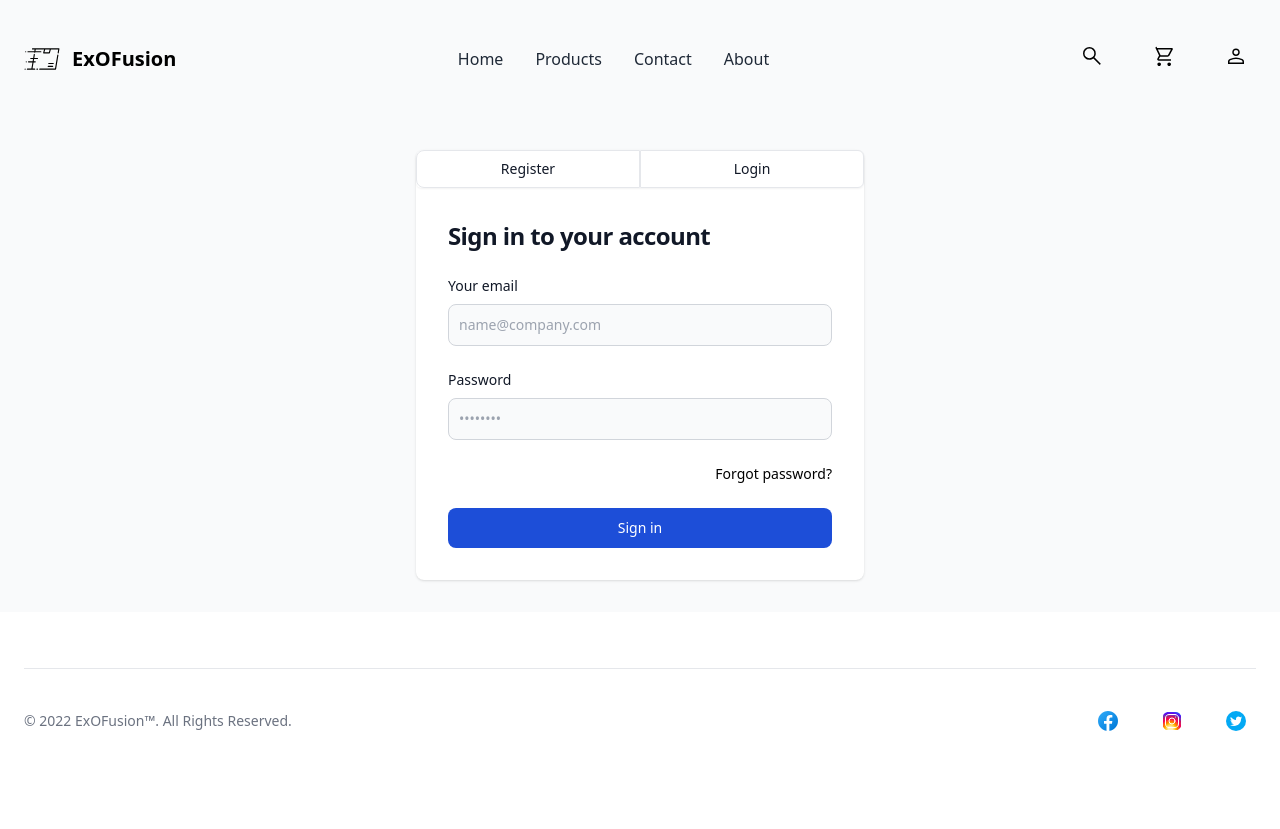
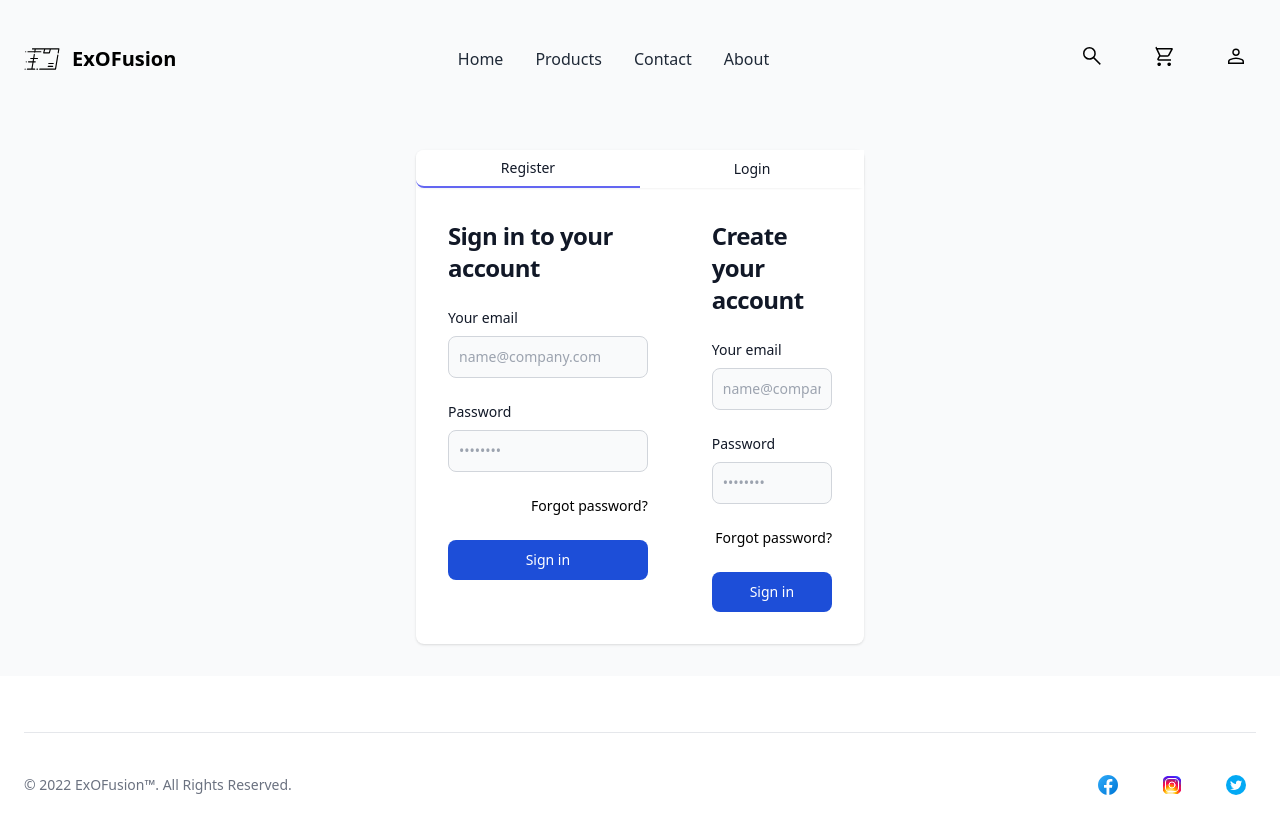
Before and after one commit to CodingStuff-GitHub/MERN-full-project, a React (Create React App) app in the folder frontend/: page /sign in a window 1280 px wide. Before the commit the page ends 800 px from the top, so only its background shows below. Built offline with nearby package versions, Linux system fonts and the light colour scheme.

Commit message:
Update LoginSignup.js

```diff
--- a/frontend/src/components/User/LoginSignup.js
+++ b/frontend/src/components/User/LoginSignup.js
@@ -1,39 +1,76 @@
-import React from "react";
-import logo from "../../images/logo.svg";
+import React, { useRef } from "react";
+
 const LoginSignup = () => {
+  const loginButton = useRef(null);
+  const loginForm = useRef(null);
+  const registerButton = useRef(null);
+  const registerForm = useRef(null);
+
+  const switchTabs = (e, tab) => {
+    if (tab === "login") {
+      loginButton.current.classList.add("border-b-2", "border-indigo-500");
+      registerButton.current.classList.remove(
+        "border-b-2",
+        "border-indigo-500"
+      );
+      loginForm.current.classList.add("-translate-x-full");
+    }
+    if (tab === "register") {
+      registerButton.current.classList.add("border-b-2", "border-indigo-500");
+      loginButton.current.classList.remove("border-b-2", "border-indigo-500");
+      loginForm.current.classList.add("translate-x-0");
+    }
+  };
+
   return (
     <>
-      <section class="bg-gray-50 dark:bg-gray-900 py-8">
-        <div class="flex flex-col items-center justify-center mx-auto ">
+      <section className="bg-gray-50 dark:bg-gray-900 py-8">
+        <div className="flex flex-col items-center justify-center mx-auto ">
           {/* Login and Signup Card */}
-          <div class="w-full bg-white rounded-lg shadow dark:border md:mt-0 sm:max-w-md xl:p-0 dark:bg-gray-800 dark:border-gray-700">
+          <div className="w-full bg-white rounded-lg shadow dark:border md:mt-0 sm:max-w-md xl:p-0 dark:bg-gray-800 dark:border-gray-700">
             {/* Login and Register Options */}
-            <div class="w-full inline-flex rounded-md shadow-sm" role="group">
+            <div
+              className="w-full inline-flex rounded-md shadow-sm"
+              role="group"
+            >
               <button
+                ref={registerButton}
                 type="button"
-                class="w-full py-2 px-4 text-sm font-medium text-gray-900 bg-white rounded-l-lg border border-gray-200 hover:bg-gray-100 hover:text-blue-700 focus:z-10 focus:ring-2 focus:ring-blue-700 focus:text-blue-700 dark:bg-gray-700 dark:border-gray-600 dark:text-white dark:hover:text-white dark:hover:bg-gray-600 dark:focus:ring-blue-500 dark:focus:text-white"
+                className="border-b-2 border-indigo-500 w-full py-2 px-4 text-sm font-medium text-gray-900 bg-white rounded-l-lg hover:bg-gray-100 hover:text-blue-700"
+                onClick={(e) => {
+                  switchTabs(e, "register");
+                }}
               >
                 Register
               </button>
 
               <button
                 type="button"
-                class="w-full py-2 px-4 text-sm font-medium text-gray-900 bg-white rounded-r-md border border-gray-200 hover:bg-gray-100 hover:text-blue-700 focus:z-10 focus:ring-2 focus:ring-blue-700 focus:text-blue-700 dark:bg-gray-700 dark:border-gray-600 dark:text-white dark:hover:text-white dark:hover:bg-gray-600 dark:focus:ring-blue-500 dark:focus:text-white"
+                ref={loginButton}
+                className="w-full py-2 px-4 text-sm font-medium text-gray-900 bg-white rounded-l-lg hover:bg-gray-100 hover:text-blue-700"
+                onClick={(e) => {
+                  switchTabs(e, "login");
+                }}
               >
                 Login
               </button>
             </div>
-            {/* Form Div */}
-            <div class="p-6 space-y-4 md:space-y-6 sm:p-8">
-              <h1 class="text-xl font-bold leading-tight tracking-tight text-gray-900 md:text-2xl dark:text-white">
+
+            <div className="flex overflow-hidden">
+              {/* Login Form Div */}
+              <div
+                ref={loginForm}
+                className="w-full transition p-6 space-y-4 md:space-y-6 sm:p-8"
+              >
+                <h1 className="text-xl font-bold leading-tight tracking-tight text-gray-900 md:text-2xl dark:text-white">
                   Sign in to your account
                 </h1>
-              <form class="space-y-4 md:space-y-6" action="#">
+                <form className="space-y-4 md:space-y-6" action="#">
                   {/* Email */}
                   <div>
                     <label
                       for="email"
-                    class="block mb-2 text-sm font-medium text-gray-900 dark:text-white"
+                      className="block mb-2 text-sm font-medium text-gray-900 dark:text-white"
                     >
                       Your email
                     </label>
@@ -41,7 +78,7 @@ const LoginSignup = () => {
                       type="email"
                       name="email"
                       id="email"
-                    class="bg-gray-50 border border-gray-300 text-gray-900 sm:text-sm rounded-lg focus:ring-primary-600 focus:border-primary-600 block w-full p-2.5 dark:bg-gray-700 dark:border-gray-600 dark:placeholder-gray-400 dark:text-white dark:focus:ring-blue-500 dark:focus:border-blue-500"
+                      className="bg-gray-50 border border-gray-300 text-gray-900 sm:text-sm rounded-lg focus:ring-primary-600 focus:border-primary-600 block w-full p-2.5 dark:bg-gray-700 dark:border-gray-600 dark:placeholder-gray-400 dark:text-white dark:focus:ring-blue-500 dark:focus:border-blue-500"
                       placeholder="name@company.com"
                       required=""
                     />
@@ -50,7 +87,7 @@ const LoginSignup = () => {
                   <div>
                     <label
                       for="password"
-                    class="block mb-2 text-sm font-medium text-gray-900 dark:text-white"
+                      className="block mb-2 text-sm font-medium text-gray-900 dark:text-white"
                     >
                       Password
                     </label>
@@ -59,15 +96,15 @@ const LoginSignup = () => {
                       name="password"
                       id="password"
                       placeholder="••••••••"
-                    class="bg-gray-50 border border-gray-300 text-gray-900 sm:text-sm rounded-lg focus:ring-primary-600 focus:border-primary-600 block w-full p-2.5 dark:bg-gray-700 dark:border-gray-600 dark:placeholder-gray-400 dark:text-white dark:focus:ring-blue-500 dark:focus:border-blue-500"
+                      className="bg-gray-50 border border-gray-300 text-gray-900 sm:text-sm rounded-lg focus:ring-primary-600 focus:border-primary-600 block w-full p-2.5 dark:bg-gray-700 dark:border-gray-600 dark:placeholder-gray-400 dark:text-white dark:focus:ring-blue-500 dark:focus:border-blue-500"
                       required=""
                     />
                   </div>
                   {/* Forget Password Link */}
-                <div class="grid justify-items-end">
+                  <div className="grid justify-items-end">
                     <a
                       href="#"
-                    class="text-sm font-medium text-primary-600 hover:underline dark:text-primary-500"
+                      className="text-sm font-medium text-primary-600 hover:underline dark:text-primary-500"
                     >
                       Forgot password?
                     </a>
@@ -75,11 +112,73 @@ const LoginSignup = () => {
                   {/* Submit Button */}
                   <button
                     type="submit"
-                  class="w-full text-white bg-blue-700 hover:bg-primary-700 focus:ring-4 focus:outline-none focus:ring-primary-300 font-medium rounded-lg text-sm px-5 py-2.5 text-center dark:bg-primary-600 dark:hover:bg-primary-700 dark:focus:ring-primary-800"
+                    className="w-full text-white bg-blue-700 hover:bg-primary-700 focus:ring-4 focus:outline-none focus:ring-primary-300 font-medium rounded-lg text-sm px-5 py-2.5 text-center dark:bg-primary-600 dark:hover:bg-primary-700 dark:focus:ring-primary-800"
                   >
                     Sign in
                   </button>
                 </form>
+              </div>
+              {/* Register Form Div */}
+              <div
+                ref={registerForm}
+                className="transition p-6 space-y-4 md:space-y-6 sm:p-8"
+              >
+                <h1 className="text-xl font-bold leading-tight tracking-tight text-gray-900 md:text-2xl dark:text-white">
+                  Create your account
+                </h1>
+                <form className="space-y-4 md:space-y-6" action="#">
+                  {/* Email */}
+                  <div>
+                    <label
+                      for="email"
+                      className="block mb-2 text-sm font-medium text-gray-900 dark:text-white"
+                    >
+                      Your email
+                    </label>
+                    <input
+                      type="email"
+                      name="email"
+                      id="email"
+                      className="bg-gray-50 border border-gray-300 text-gray-900 sm:text-sm rounded-lg focus:ring-primary-600 focus:border-primary-600 block w-full p-2.5 dark:bg-gray-700 dark:border-gray-600 dark:placeholder-gray-400 dark:text-white dark:focus:ring-blue-500 dark:focus:border-blue-500"
+                      placeholder="name@company.com"
+                      required=""
+                    />
+                  </div>
+                  {/* Password */}
+                  <div>
+                    <label
+                      for="password"
+                      className="block mb-2 text-sm font-medium text-gray-900 dark:text-white"
+                    >
+                      Password
+                    </label>
+                    <input
+                      type="password"
+                      name="password"
+                      id="password"
+                      placeholder="••••••••"
+                      className="bg-gray-50 border border-gray-300 text-gray-900 sm:text-sm rounded-lg focus:ring-primary-600 focus:border-primary-600 block w-full p-2.5 dark:bg-gray-700 dark:border-gray-600 dark:placeholder-gray-400 dark:text-white dark:focus:ring-blue-500 dark:focus:border-blue-500"
+                      required=""
+                    />
+                  </div>
+                  {/* Forget Password Link */}
+                  <div className="grid justify-items-end">
+                    <a
+                      href="#"
+                      className="text-sm font-medium text-primary-600 hover:underline dark:text-primary-500"
+                    >
+                      Forgot password?
+                    </a>
+                  </div>
+                  {/* Submit Button */}
+                  <button
+                    type="submit"
+                    className="w-full text-white bg-blue-700 hover:bg-primary-700 focus:ring-4 focus:outline-none focus:ring-primary-300 font-medium rounded-lg text-sm px-5 py-2.5 text-center dark:bg-primary-600 dark:hover:bg-primary-700 dark:focus:ring-primary-800"
+                  >
+                    Sign in
+                  </button>
+                </form>
+              </div>
             </div>
           </div>
         </div>
```
Lines whose indentation alone changed are shown as unchanged.
